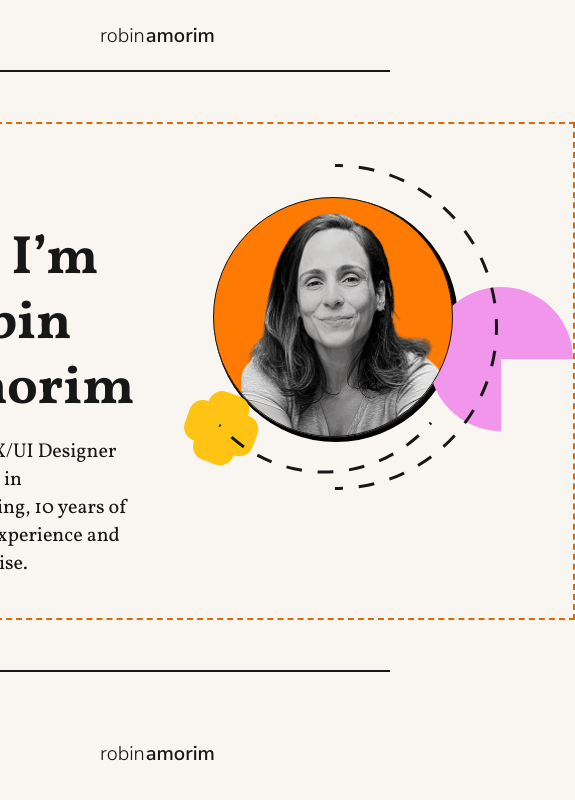
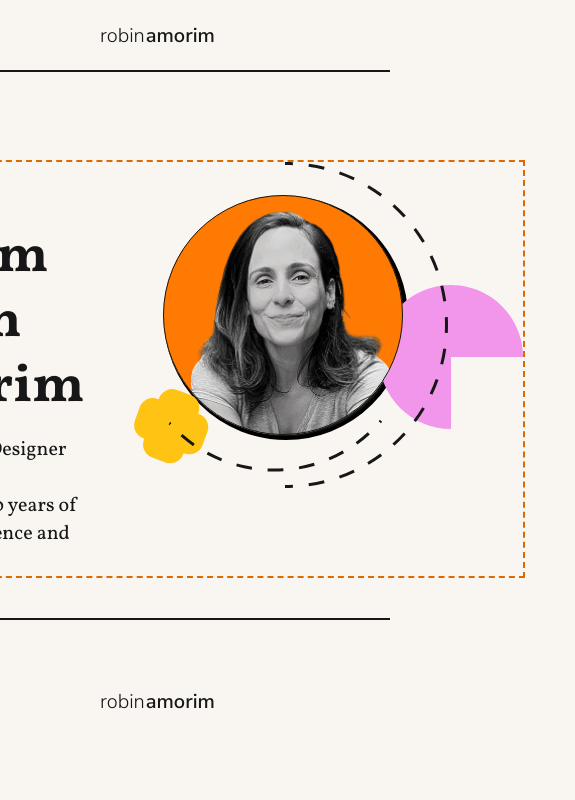
Before and after one commit to marcelocarveche/robin-amorim, a React (Vite) app: page / in a window 390 px wide. Shown: the top 800 px of the page, 575 px wide, since content can reach past the window. Built offline with nearby package versions, Linux system fonts and the light colour scheme.

Commit message:
feat responsivity to header, footer and hero section

```diff
--- a/src/app/presentation/components/footer/header-footer-styles.module.scss
+++ b/src/app/presentation/components/footer/header-footer-styles.module.scss
@@ -1,4 +1,5 @@
 @use '../../styles/colors.module.scss' as *;
+@use '../../styles/variables.module.scss' as *;
 
 .wrapper {
   display: flex;
@@ -11,7 +12,7 @@
   width: 100%;
   display: flex;
   align-items: center;
-  justify-content: space-between;
+  justify-content: center;
   padding: 0 6.25rem; // 100px
 
   &[data-footer='true'] {
@@ -19,7 +20,12 @@
     border-bottom: none;
     border-top: $black 0.125rem solid;
   }
-
+  .content {
+    display: flex;
+    align-items: center;
+    justify-content: space-between;
+    width: 100%;
+    max-width: $maxWidth;
     .wrapLogo {
       display: flex;
       align-items: center;
@@ -54,11 +60,12 @@
       }
     }
   }
+}
 
 .container {
   display: flex;
   justify-content: center;
   height: 100%;
-  padding: 3.125rem 6.25rem; // 50px 50px
+
   // background-color: $orangeDark;
 }
--- a/src/app/presentation/components/footer/header-footer.tsx
+++ b/src/app/presentation/components/footer/header-footer.tsx
@@ -19,6 +19,7 @@ const HeaderAndFooter: React.FC<any> = ({ children }) => {
 const Component: React.FC<Props> = ({ isFooter = false }) => {
   return (
     <div data-footer={isFooter} className={styles.wrapper}>
+      <div className={styles.content}>
         <div className={styles.wrapLogo}>
           <span className={styles.firstName}>robin</span>
           <span className={styles.lastName}>amorim</span>
@@ -28,6 +29,7 @@ const Component: React.FC<Props> = ({ isFooter = false }) => {
           <LinkedinIcon className={styles.linkedin} />
         </div>
       </div>
+    </div>
   )
 }
 
--- a/src/app/presentation/components/hero-section/hero-section.module.scss
+++ b/src/app/presentation/components/hero-section/hero-section.module.scss
@@ -1,15 +1,23 @@
 @use '../../styles/colors.module.scss' as *;
 @use '../../styles/components.module.scss' as *;
+@use '../../styles/variables.module.scss' as *;
 
 .container {
-  padding: 2.5rem 0 2.5rem 6.25rem;
+  padding: 5.5rem 6.25rem 2.5rem 6.25rem;
+  //   padding: 3.125rem 6.25rem; // 50px 50px
+  width: 100%;
+  display: flex;
+  flex-direction: column;
+  justify-content: center;
+  align-items: center;
+
+  .content {
     border: $orangeDark 0.125rem dashed;
-  width: auto;
     height: auto;
     display: flex;
     justify-content: space-between;
-  max-width: fit-content;
     column-gap: 2.5rem;
+    max-width: $maxWidth;
 
     .presentation {
       display: flex;
@@ -25,3 +33,4 @@
       }
     }
   }
+}
--- a/src/app/presentation/components/hero-section/hero-section.tsx
+++ b/src/app/presentation/components/hero-section/hero-section.tsx
@@ -5,6 +5,7 @@ type Props = {} & React.HTMLAttributes<HTMLElement>
 export const HeroSection: React.FC<Props> = ({ ...props }) => {
   return (
     <section className={styles.container} {...props}>
+      <div className={styles.content}>
         <div className={styles.presentation}>
           <h1>Hi! I’m Robin Amorim</h1>
           <p>
@@ -13,6 +14,7 @@ export const HeroSection: React.FC<Props> = ({ ...props }) => {
           </p>
         </div>
         <HeroPhoto />
+      </div>
     </section>
   )
 }
--- a/src/app/presentation/styles/index.ts
+++ b/src/app/presentation/styles/index.ts
@@ -1 +1,2 @@
 export { default as colors } from './colors.module.scss'
+export { default as variables } from './variables.module.scss'
--- /dev/null
+++ b/src/app/presentation/styles/variables.module.scss
@@ -0,0 +1,5 @@
+$maxWidth: 93.75rem; // 1500px
+
+:export {
+  maxWidth: $maxWidth;
+}
```
Lines whose indentation alone changed are shown as unchanged.
